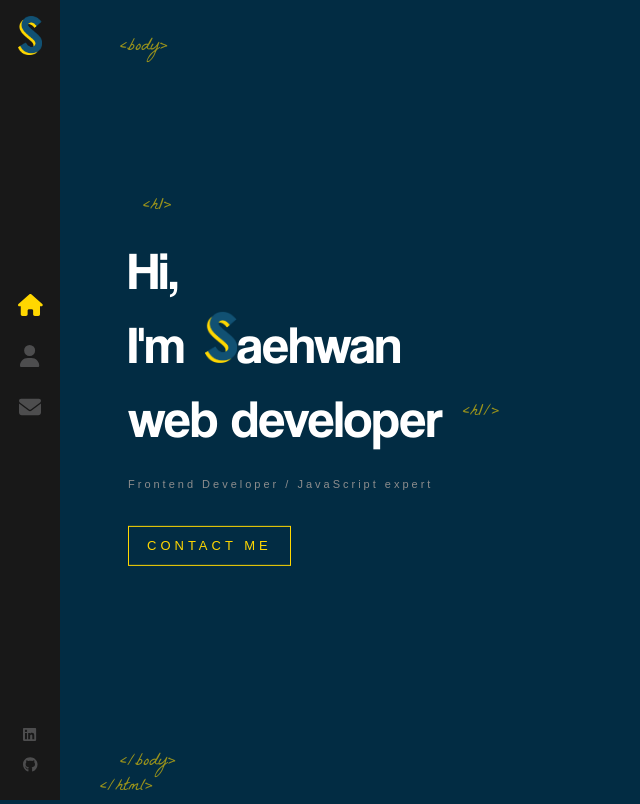
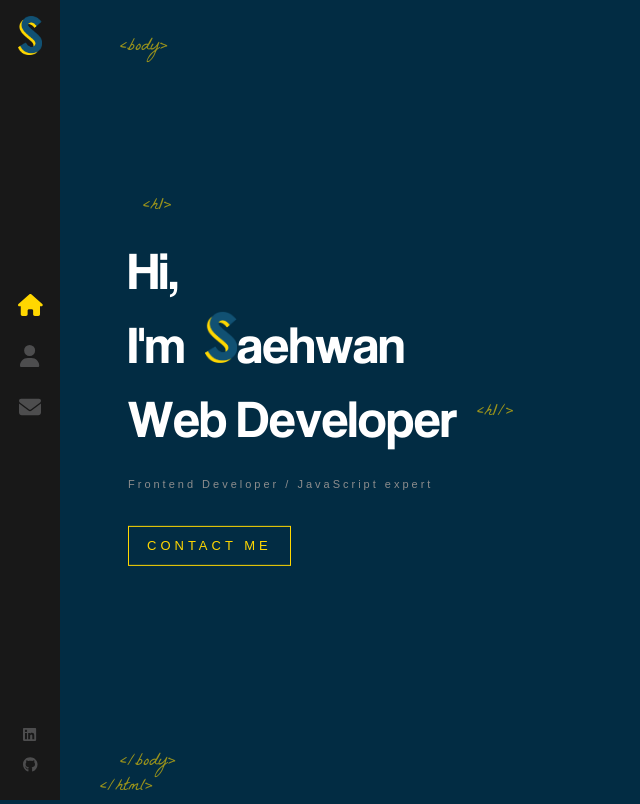
Before and after one commit to saehwan/portfolio, a React (Create React App) app: page / in a window 1280 px wide. Shown: the whole page, without its empty margins (0-640 px from the left). Built offline with nearby package versions, Linux system fonts and the light colour scheme.

Commit message:
uploading

```diff
--- /dev/null
+++ b/src/components/AnimatedLetters/index.js
@@ -0,0 +1,16 @@
+import './index.scss';
+const AnimatedLetters = ({ letterClass, strArray, idx}) => {
+    return (
+        <span>
+            {
+                strArray.map((char, i) => (
+                    <span key={char+i} className={`${letterClass} _${i + idx}`}>
+                        {char}
+                    </span>
+                ))
+            }
+        </span>
+    )
+}
+
+export default AnimatedLetters
--- /dev/null
+++ b/src/components/AnimatedLetters/index.scss
@@ -0,0 +1,23 @@
+.text-animate {
+    display: inline-block;
+    opacity: 0;
+    animation: bounceIn 1s 1s;
+    animation-fill-mode: forwards;
+    min-width: 10px;
+
+}
+.text-animate-hover {
+    min-width: 10px;
+    display: inline-block;
+    animation-fill-mode: both;
+
+    &:hover {
+      animation: rubberBand 1s;
+      color: #ffd700;
+    }
+  }
+@for $i from 1 through 35 {
+    .text-animate._#{$i} {
+        animation-delay: #{$i / 10}s;
+    }
+}
--- a/src/components/Home/index.js
+++ b/src/components/Home/index.js
@@ -1,17 +1,41 @@
+import { useEffect, useState } from 'react'
 import LogoTitle from '../../assets/images/logo-s.png'
 import { Link } from 'react-router-dom'
 import './index.scss';
+import AnimatedLetters from '../AnimatedLetters';
+
 const Home = () => {
+    const [letterClass, setLetterClass] = useState('text-animate')
+    const nameArray = "aehwan".split("")
+    const jobArray = "Web Developer".split("")
+    useEffect(() => {
+        const idTimeOut = setTimeout(() => {
+          setLetterClass('text-animate-hover')
+        }, 3000)
+
+        return () => clearTimeout(idTimeOut);
+      }, [])
 
     return(
         <div className="container home-page">
             <div className="text-zone">
-                <hi>Hi, <br /> I'm
+                <h1>
+                <span className={letterClass}>H</span>
+                <span className={`${letterClass} _12`}>i,</span>
+                <br />
+                <span className={`${letterClass} _13`}>I</span>
+                <span className={`${letterClass} _14`}>'m</span>
                 <img src={LogoTitle} alt="developer" />
-                aehwan
+                <AnimatedLetters letterClass={letterClass}
+                strArray={nameArray}
+                idx={15}
+                />
                 <br />
-                web developer
-                </hi>
+                <AnimatedLetters letterClass={letterClass}
+                strArray={jobArray}
+                idx={22}
+                />
+                </h1>
                 <h2>Frontend Developer / JavaScript expert</h2>
                 <Link to="/contact" className='flat-button'>CONTACT ME</Link>
             </div>
--- a/src/components/Home/index.scss
+++ b/src/components/Home/index.scss
@@ -9,7 +9,7 @@
     max-height: 90%;
   }
 
-  hi{
+  h1{
     color: #fff;
     font-size: 53px;
     margin: 0;
```
